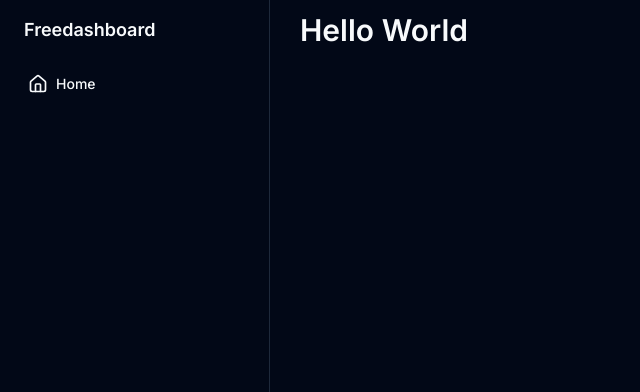
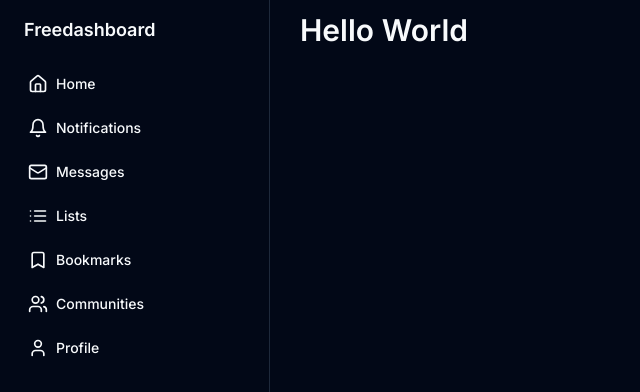
Before and after one commit to JosephMugo8711/next-dashboard, a Next.js app: page / in a window 1280 px wide. Shown: the top 392 px of the page, without its empty margins (0-640 px from the left). Built offline with nearby package versions, Linux system fonts and the light colour scheme.

Commit message:
Feat: sidebar

```diff
--- /dev/null
+++ b/src/components/sidebar-desktop.tsx
@@ -0,0 +1,38 @@
+"use client"
+
+
+import { Home, Link2 } from "lucide-react"
+import { SidebarButton } from "./sidebar-button"
+import { SidebarItems } from "@/types";
+import Link from "next/link";
+
+
+interface SidebarDesktopProps{
+    sidebarItems: SidebarItems;
+}
+
+export function SidebarDesktop(props: SidebarDesktopProps){
+    return(
+        <aside className="w-[270px] max-w-xs h-screen fixed left-0 top-0 z-40 border-r">
+            <div className="h-full px-3 py-4">
+                <h3 className="mx-3 text-lg font-semibold text-foreground">
+                    Freedashboard
+                </h3>
+                <div className="mt-5">
+                    <div className="flex flex-col gap-1 w-full">
+                        {props.sidebarItems.links.map((link, index) => (
+                            <Link  key={index} href={link.href}>
+                               <SidebarButton icon={link.icon} className="w-full">
+                                {link.label}
+                               </SidebarButton>
+                            </Link>
+                        ))}
+                    </div>
+
+                </div>
+
+            </div>
+
+        </aside>
+    )
+}
--- a/src/components/sidebar.tsx
+++ b/src/components/sidebar.tsx
@@ -1,24 +1,43 @@
-import { Home } from "lucide-react"
-import { SidebarButton } from "./sidebar-button"
+'use client'
+
+import { Bell, Bookmark, Home, List, Mail, User, Users } from "lucide-react"
+import { SidebarDesktop } from "./sidebar-desktop"
+import { SidebarItems } from "@/types"
+
+
+const sidebarItems: SidebarItems = {
+    links: [
+      {label: 'Home', href: '/', icon: Home},
+      {label: 'Notifications', href: '/item/notifications', icon: Bell},
+      {label: 'Messages', href: '/item/messages', icon: Mail},
+      {
+        href: '/item/lists',
+        icon: List,
+        label: 'Lists',
+       },
+       {
+        href: '/item/bookmarks',
+        icon: Bookmark,
+        label: 'Bookmarks',
+       },
+       {
+        href: '/item/communities',
+        icon: Users,
+        label: 'Communities',
+       },
+       {
+        href: '/item/profile',
+        icon: User,
+        label: 'Profile',
+       },
+    ],
+  }
+
 
 export function Sidebar(){
     return(
-        <aside className="w-[270px] max-w-xs h-screen fixed left-0 top-0 z-40 border-r">
-            <div className="h-full px-3 py-4">
-                <h3 className="mx-3 text-lg font-semibold text-foreground">
-                    Freedashboard
-                </h3>
-                <div className="mt-5">
-                    <div className="flex flex-col gap-1 w-full">
-                        <SidebarButton icon={Home}>
-                            Home
-                        </SidebarButton>
-                    </div>
+        <SidebarDesktop  sidebarItems={sidebarItems}
 
-                </div>
-
-            </div>
-
-        </aside>
+          />
     )
 }
--- /dev/null
+++ b/src/types.ts
@@ -0,0 +1,10 @@
+import { LucideIcon } from "lucide-react";
+
+
+export interface SidebarItems{
+    links: Array<{
+        label: string;
+        href: string;
+        icon?: LucideIcon;
+    }>
+}
```
